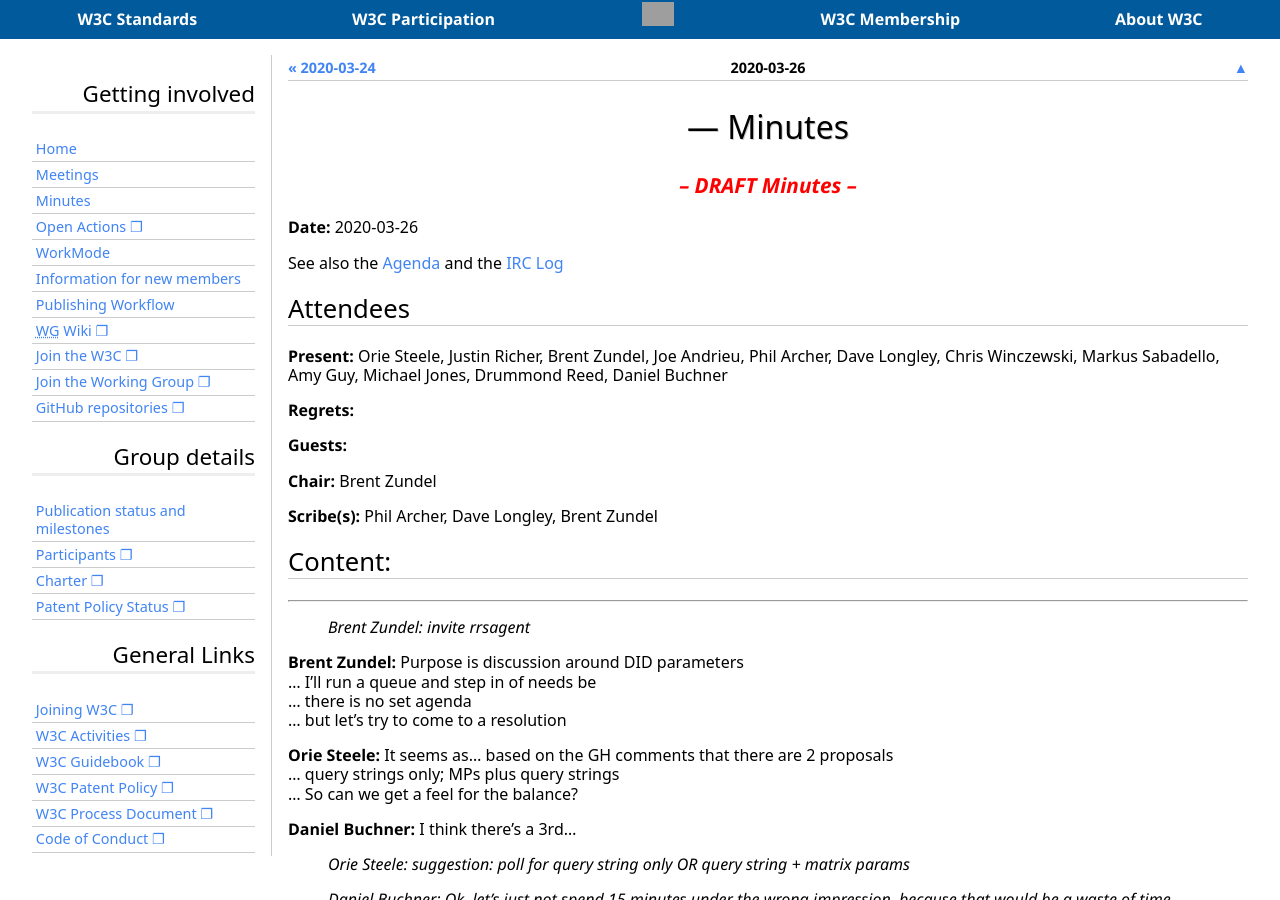
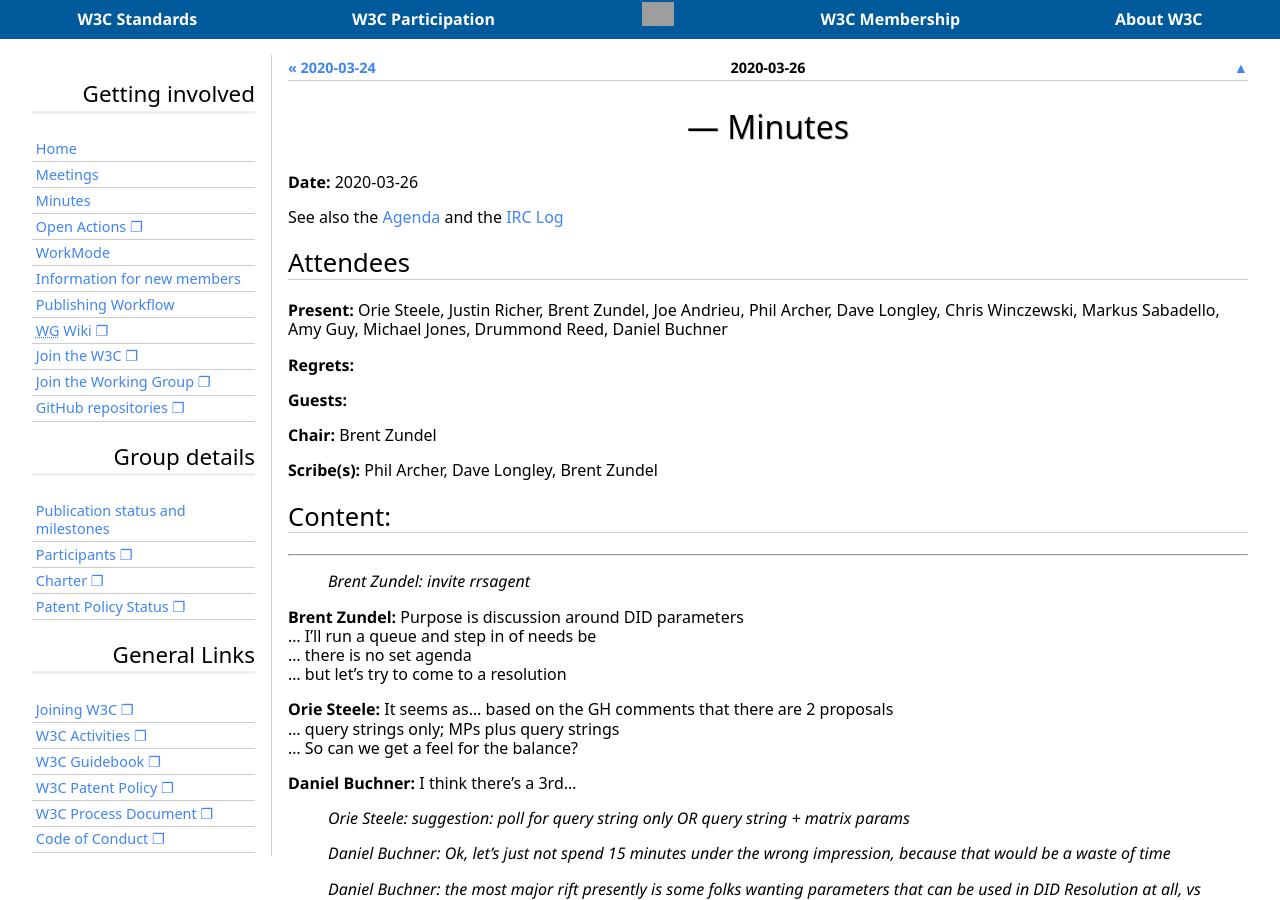
Before and after one commit to w3c/did-wg, a Jekyll site: the page built from _minutes/2020-03-26-did.md, in a window 1280 px wide and 900 px high. Built offline with Jekyll 4.4.1, drawn with Linux system fonts in a browser that asks for light colours; some web fonts are replaced; grey boxes are pictures that could not be loaded.

Commit message:
special call's minutes are not a draft

```diff
--- a/_minutes/2020-03-26-did.md
+++ b/_minutes/2020-03-26-did.md
@@ -89,8 +89,6 @@ json-ld: |
 
 #  — Minutes
 {: .no_toc}
-***– DRAFT Minutes –***
-{: .draft_notice}
 
 **Date:** 2020-03-26
 
```
